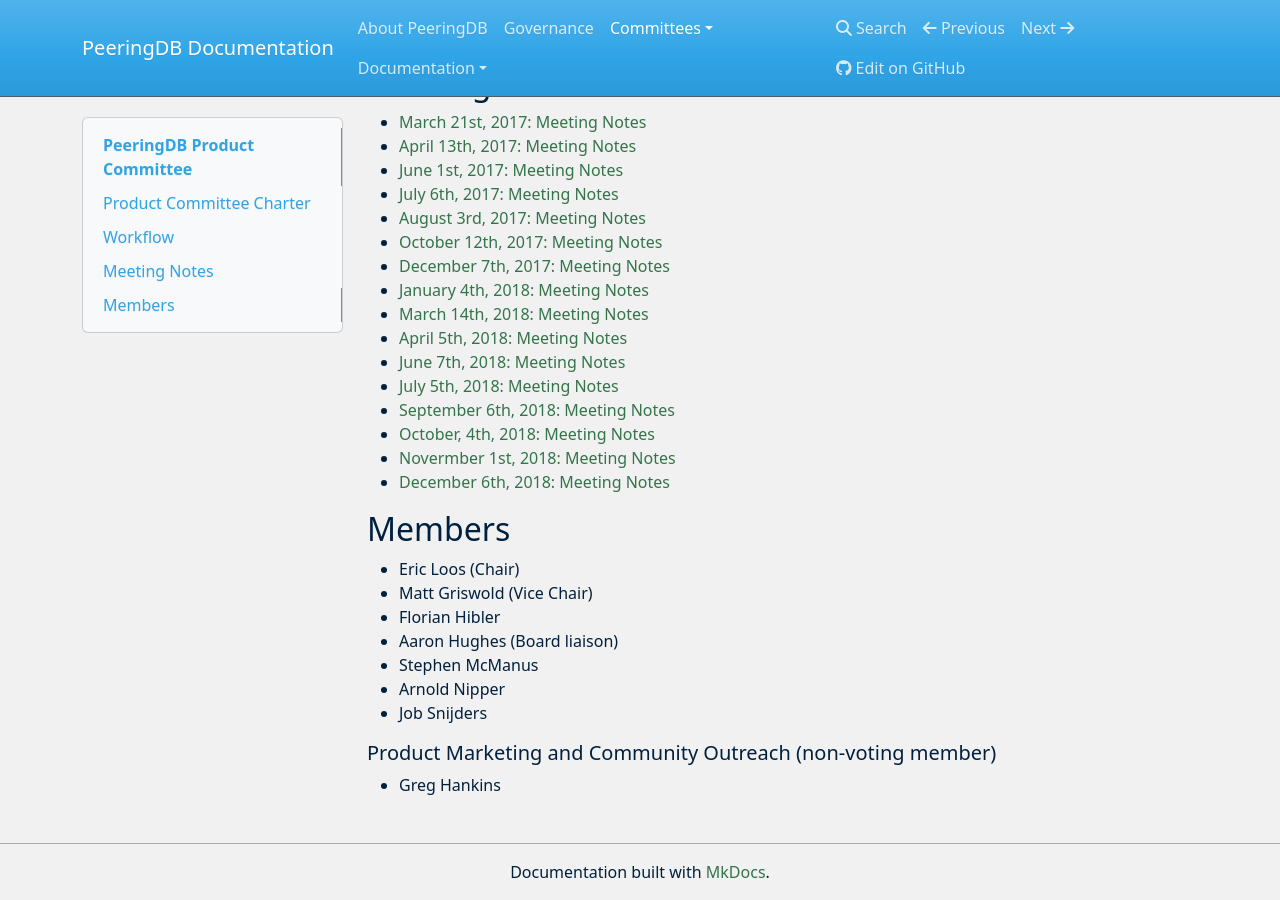
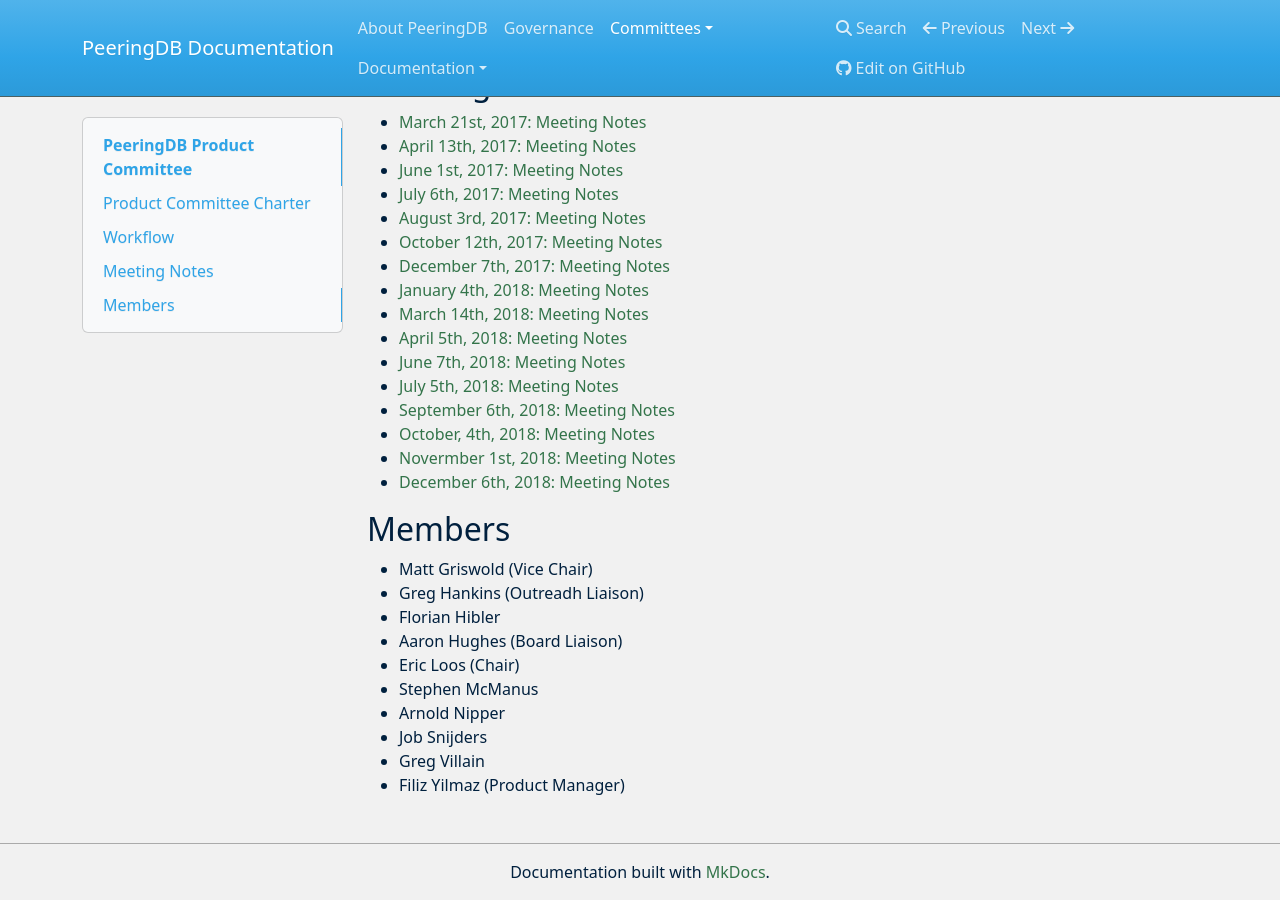
Before and after one commit to peeringdb/docs, an MkDocs documentation site: the page built from docs/committee/product/index.md, in a window 1280 px wide and 900 px high, scrolled down 2595 px. Built offline with MkDocs 1.6.1, drawn with Linux system fonts in a browser that asks for light colours; nearby versions of some CDN libraries.

Commit message:
Updated members list.

```diff
--- a/docs/committee/product/index.md
+++ b/docs/committee/product/index.md
@@ -28,12 +28,13 @@
 - [December 6th, 2018: Meeting Notes](notes/2018-12-06_Product_Committee_Notes.pdf)
 
 ## Members
+- Matt Griswold (Vice Chair)
+- Greg Hankins (Outreadh Liaison)
+- Florian Hibler
+- Aaron Hughes (Board Liaison)
 - Eric Loos (Chair)
-- Matt Griswold (Vice Chair)
-- Florian Hibler
-- Aaron Hughes (Board liaison)
 - Stephen McManus
 - Arnold Nipper
 - Job Snijders
-##### Product Marketing and Community Outreach (non-voting member)
-- Greg Hankins
+- Greg Villain
+- Filiz Yilmaz (Product Manager)
```
